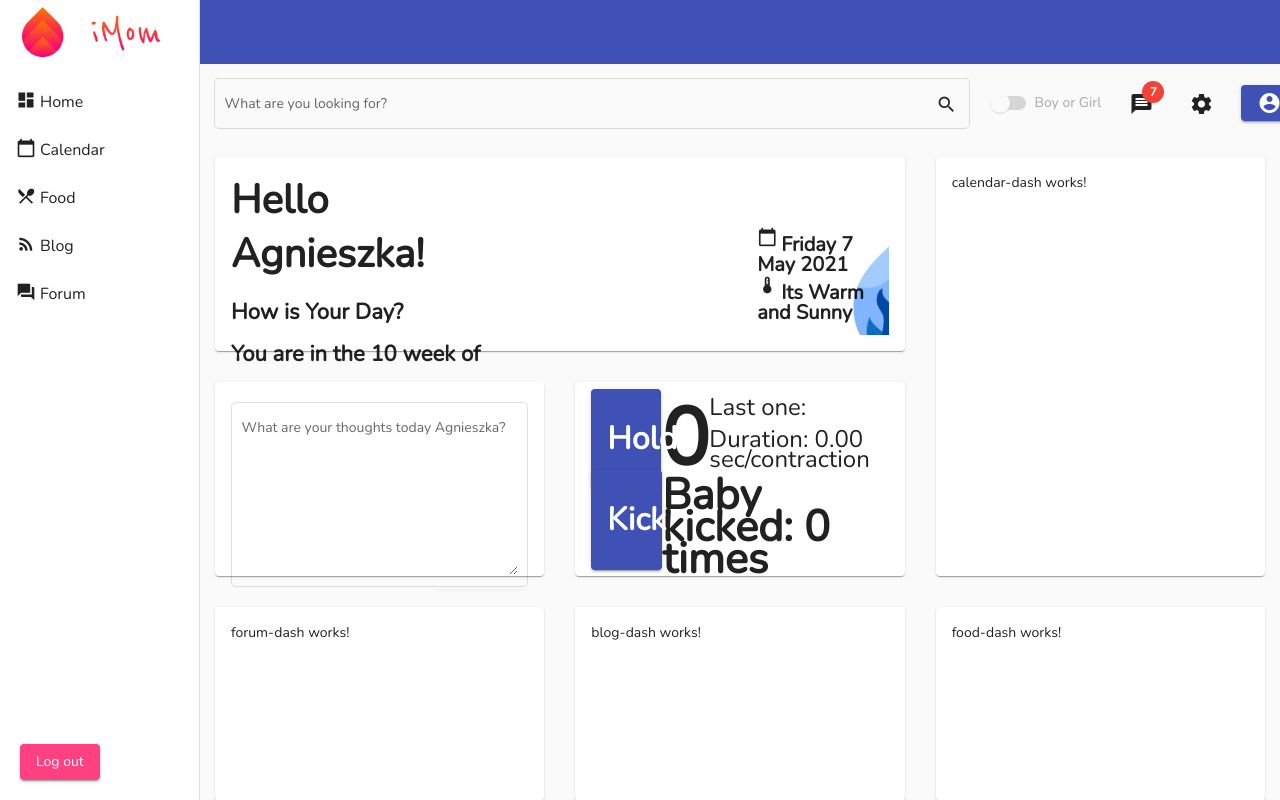
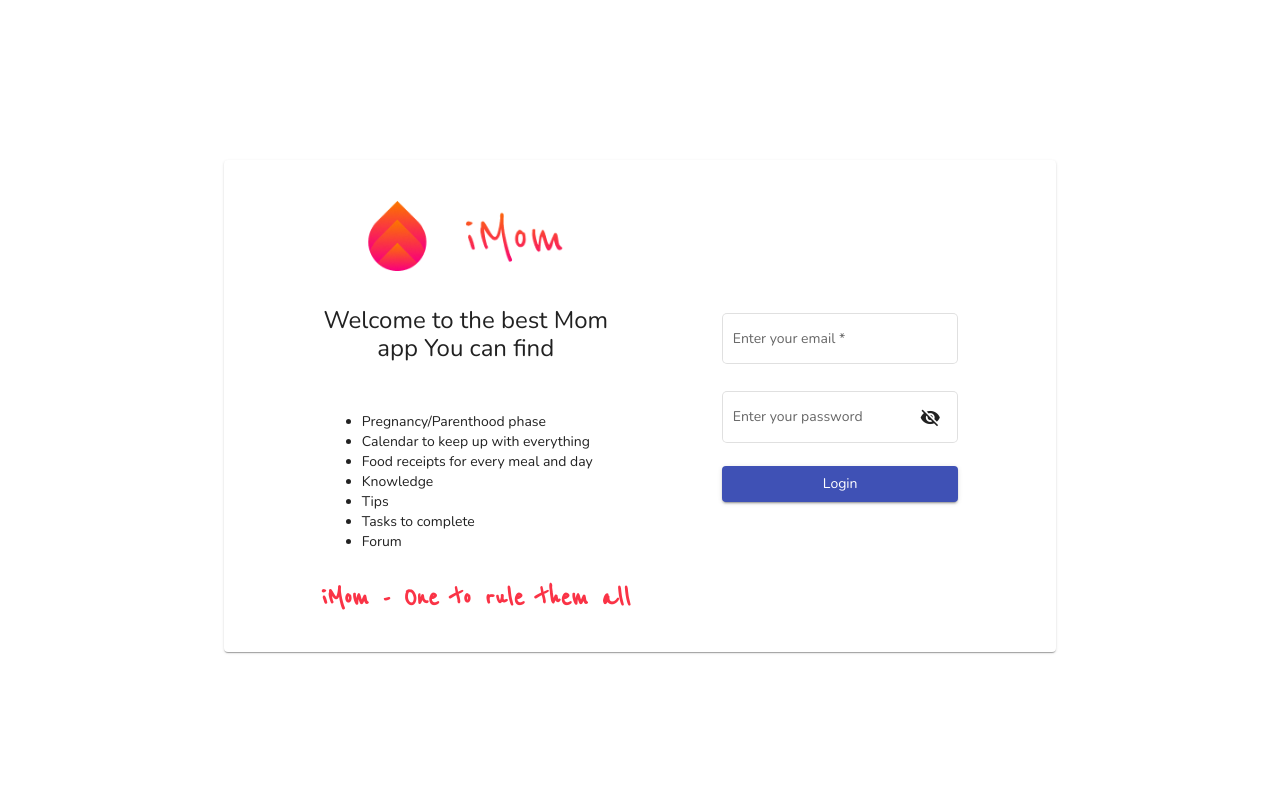
Before and after one commit to BD4vid777/imom-angular-front, an Angular app: page /home in a window 1280 px wide. Built offline with nearby package versions, Linux system fonts and the light colour scheme.

Commit message:
Some new stuff

```diff
--- a/src/app/app.component.html
+++ b/src/app/app.component.html
@@ -1,5 +1,5 @@
-<!--<app-nav *ngIf="loggedIn" (isLoggedIn)="loggedIn = false"></app-nav>-->
+<app-nav *ngIf="loggedIn" (isLoggedIn)="loggedIn = false"></app-nav>
 
-<!--<app-login-page *ngIf="!loggedIn" (isLoggedIn)="loggedIn = true"></app-login-page>-->
+<app-login-page *ngIf="!loggedIn" (isLoggedIn)="loggedIn = true"></app-login-page>
 
-<app-nav></app-nav>
+<!--<app-nav></app-nav>-->
--- a/src/app/nav/forum/last-added/last-added.component.html
+++ b/src/app/nav/forum/last-added/last-added.component.html
@@ -5,6 +5,7 @@
         <a [routerLink] = "['/forum-question', question.id]">
           {{question.questionTitle}}
         </a>
+      <p>{{question.likes}}</p>
     </li>
   </ul>
 </div>
```
